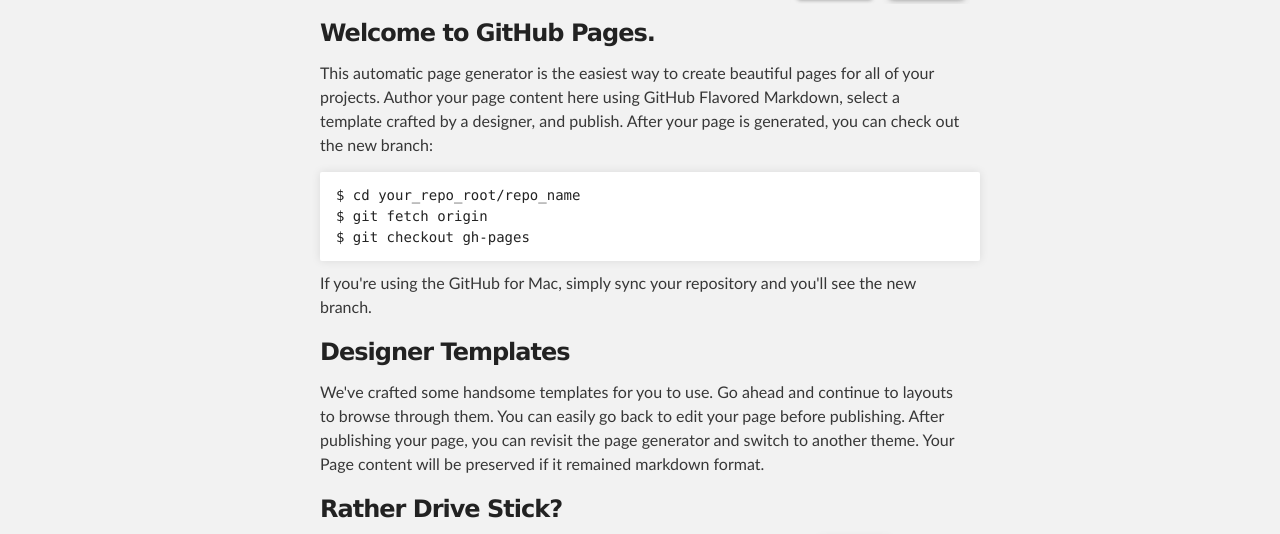
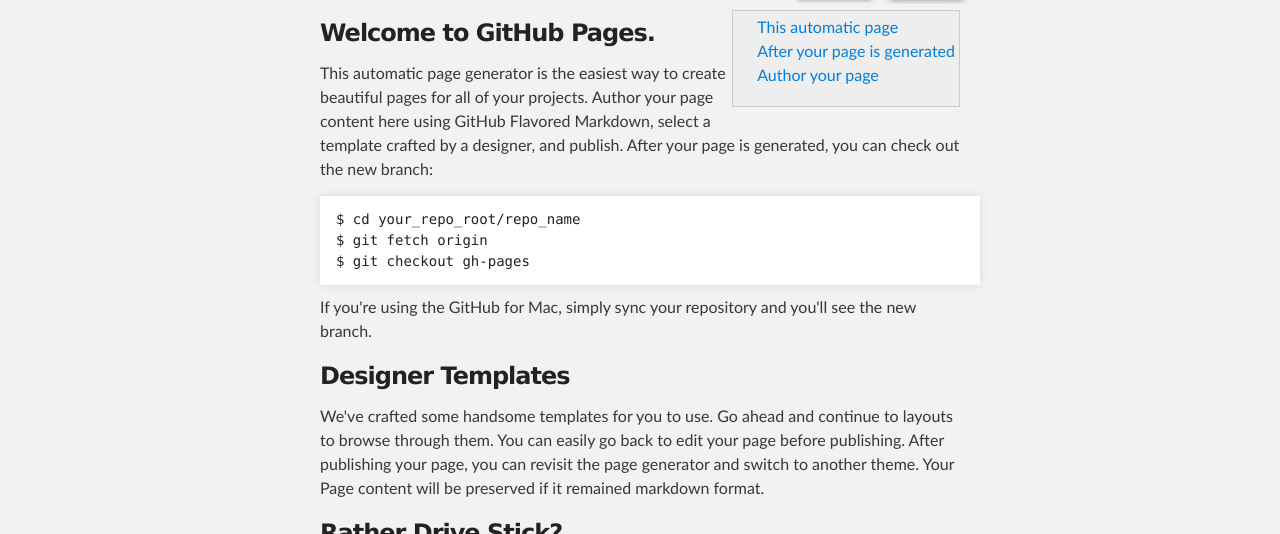
Before and after one commit to Phenix789/Zia, a plain HTML site: page index.html in a window 1280 px wide. Shown: the part 245-779 px from the top of the page. Drawn offline with Linux system fonts and the light colour scheme.

Commit message:
adding right menu

```diff
--- a/index.html
+++ b/index.html
@@ -29,9 +29,21 @@
     </div>
 
     <!-- MAIN CONTENT -->
+    <style>
+      .menu {float:right; background-color:#eee;border:1px solid #ccc; text-align:left;margin:5px 0 5px 5px;padding:4px; }
+      .menu li {list-style: none;}
+    </style>
     <div id="main_content_wrap" class="outer">
       <section id="main_content" class="inner">
+        <div class="menu">
+          <ul>
+              <li><a href="/">This automatic page</a></li>
+              <li><a href="/">After your page is generated</a></li>
+              <li><a href="/">Author your page</a></li>
+          </ul>
+        </div>
         <h3>Welcome to GitHub Pages.</h3>
+
 
 <p>This automatic page generator is the easiest way to create beautiful pages for all of your projects. Author your page content here using GitHub Flavored Markdown, select a template crafted by a designer, and publish. After your page is generated, you can check out the new branch:</p>
 
```
